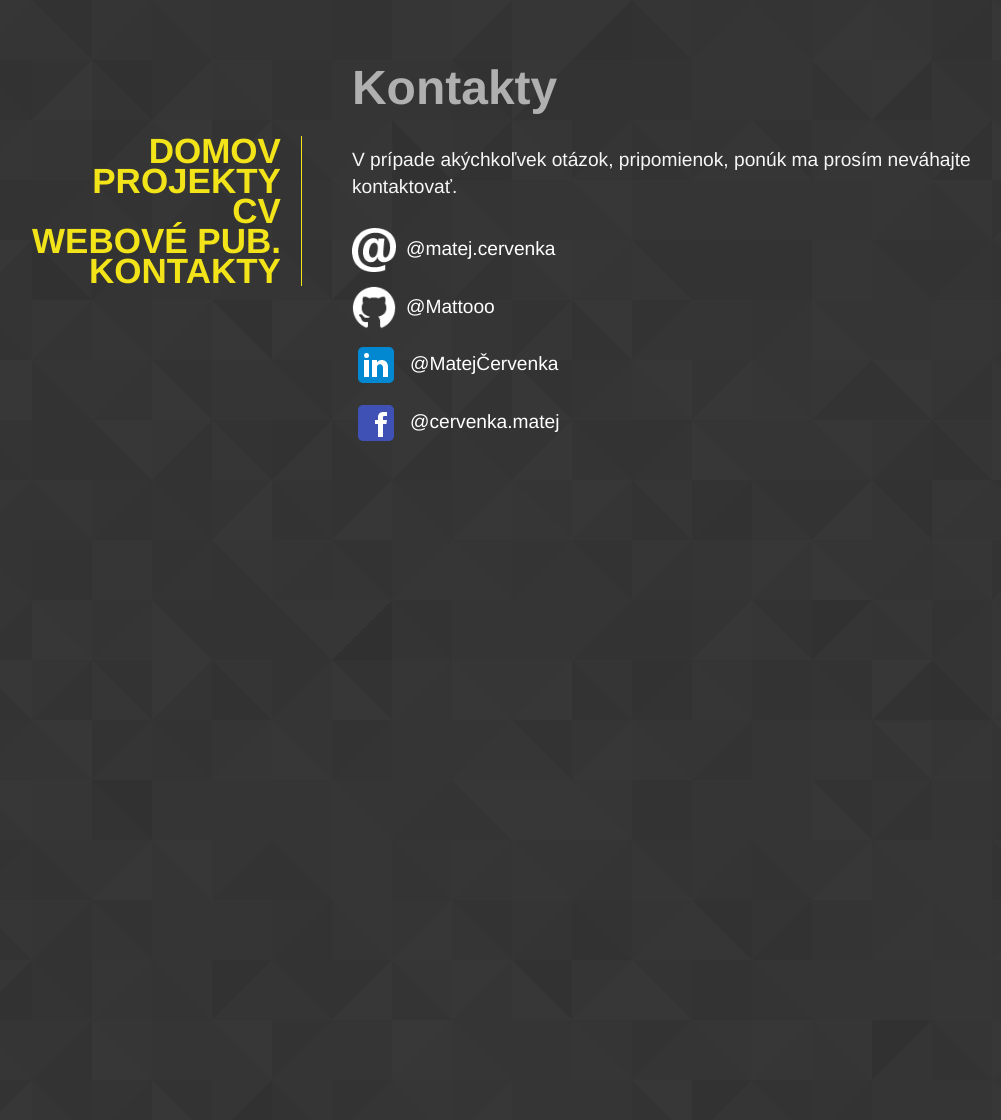
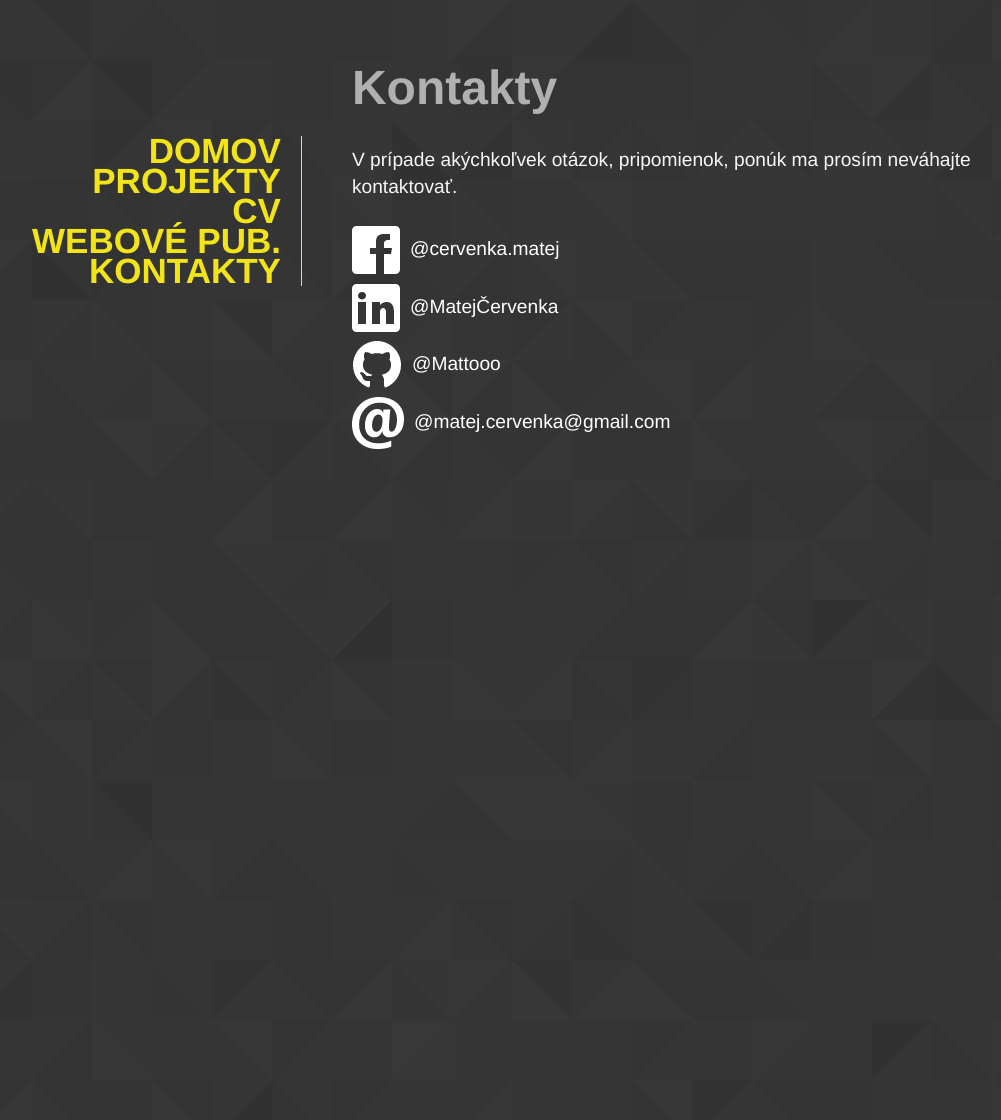
Before and after one commit to Mattooo/mattooo.github.io, a Jekyll site: the page built from contact/index.html, in a window 1280 px wide. Shown: the whole page, without its empty margins (128-1129 px from the left). Built offline with Jekyll 4.4.1, drawn with Linux system fonts in a browser that asks for light colours.

Commit message:
Dokoncenie sekcie domov a kontakty

```diff
--- a/_config.yml
+++ b/_config.yml
@@ -4,3 +4,16 @@ permalink: /blog/:year/:month/:day/:title
 collections:
   webPubsProjects:
     output: true
+yolo:
+  a:
+    b: https://www.facebook.com/cervenka.matej
+    c: cervenka.matej
+  d:
+    e: https://sk.linkedin.com/in/matej-červenka-208120100
+    f: MatejČervenka
+  g:
+    h: https://github.com/Mattooo
+    i: Mattooo
+  j:
+    k: mailto:matej.cervenka@gmail.com
+    l: matej.cervenka@gmail.com
--- a/contact/index.html
+++ b/contact/index.html
@@ -2,10 +2,18 @@
 layout: default
 title: Kontakty
 contacts:
-  fb: https://www.facebook.com/cervenka.matej
-  in: https://sk.linkedin.com/in/matej-červenka-208120100
-  git: https://github.com/Mattooo
-  mail: matej.cervenka@gmail.com
+  fb:
+    web: https://www.facebook.com/cervenka.matej
+    name: cervenka.matej
+  in:
+    web: https://sk.linkedin.com/in/matej-červenka-208120100
+    name: MatejČervenka
+  git:
+    web: https://github.com/Mattooo
+    name: Mattooo
+  email:
+    web: mailto:matej.cervenka@gmail.com
+    name: matej.cervenka@gmail.com
 
 
 ---
@@ -15,9 +23,15 @@ contacts:
 </div>
 <div class="contacts">
 	<ul>
-		<li><a href="mailto:{{ page.contacts.mail }}"> <img src="/images/email.png"  style="width: 44px;"></a>@matej.cervenka</li>
-		<li><a href={{ page.contacts.git }} target="_blank"> <img src="/images/git.png"  style="width: 44px;"></a>@Mattooo</li>
-		<li><a href={{ page.contacts.in }} target="_blank"> <img src="/images/in.png"></a>@MatejČervenka</li>
-		<li><a href={{ page.contacts.fb }} target="_blank"> <img src="/images/fb.png"></a>@cervenka.matej</li>
+		{% for contact_hash in page.contacts %}
+			{% for contact in contact_hash %}
+				{% assign var = contact.web | strip_newlines %}
+				{% if var != "" %}
+				<li><a href={{ contact.web }}> <img src="/images/{{contact_hash[0]}}.png"></a>@{{contact.name}}</li>
+				{% endif %}
+			{% endfor %}
+
+		{% endfor %}
 	</ul>
+
 </div>
--- a/css/main.css
+++ b/css/main.css
@@ -96,7 +96,7 @@ div.webPubsprojects{
     padding-right: 10px;
     padding-bottom: 7px;
     margin-top: 10px;
-    margin-left: 21.5%;
+    margin-left: 275px;
 
 }
 div.webPubsprojects > h2{
```
Also changed, not shown: index.html (+13 -3 lines), images/fb.png, images/in.png.
